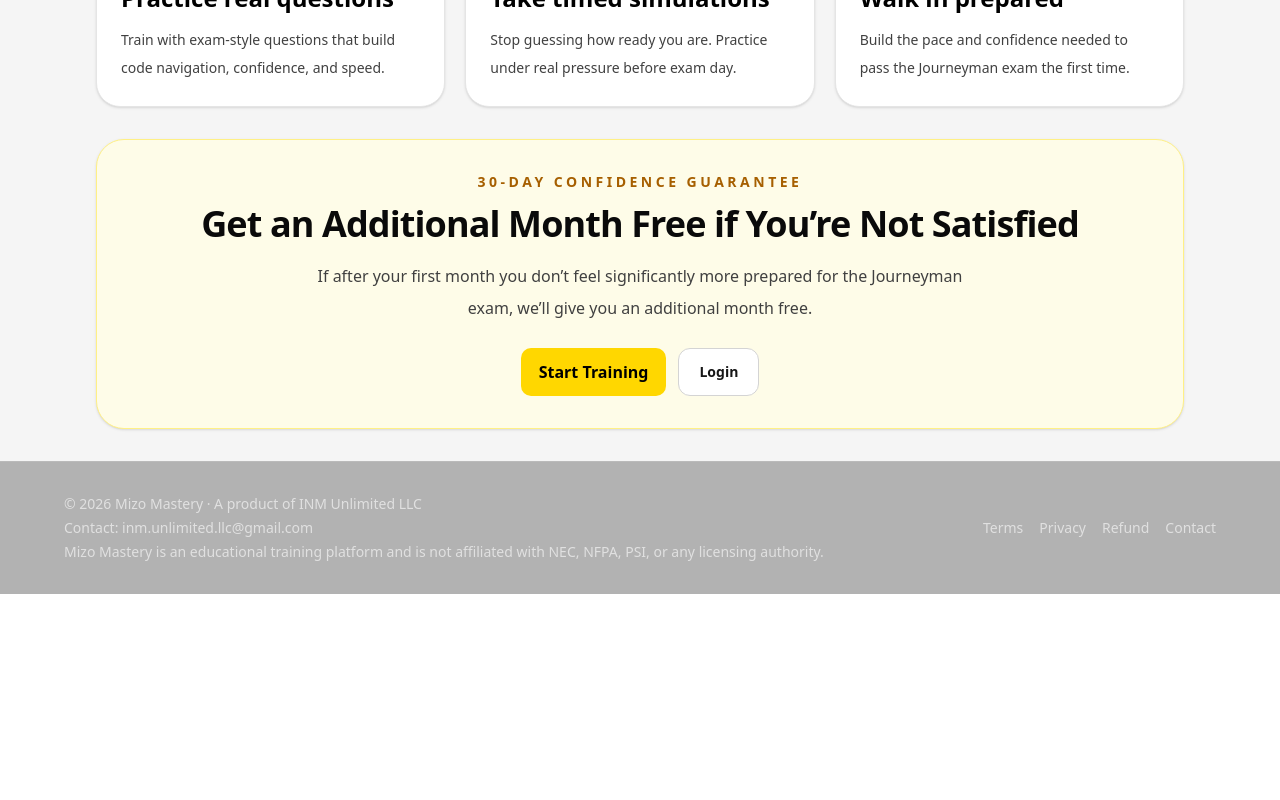
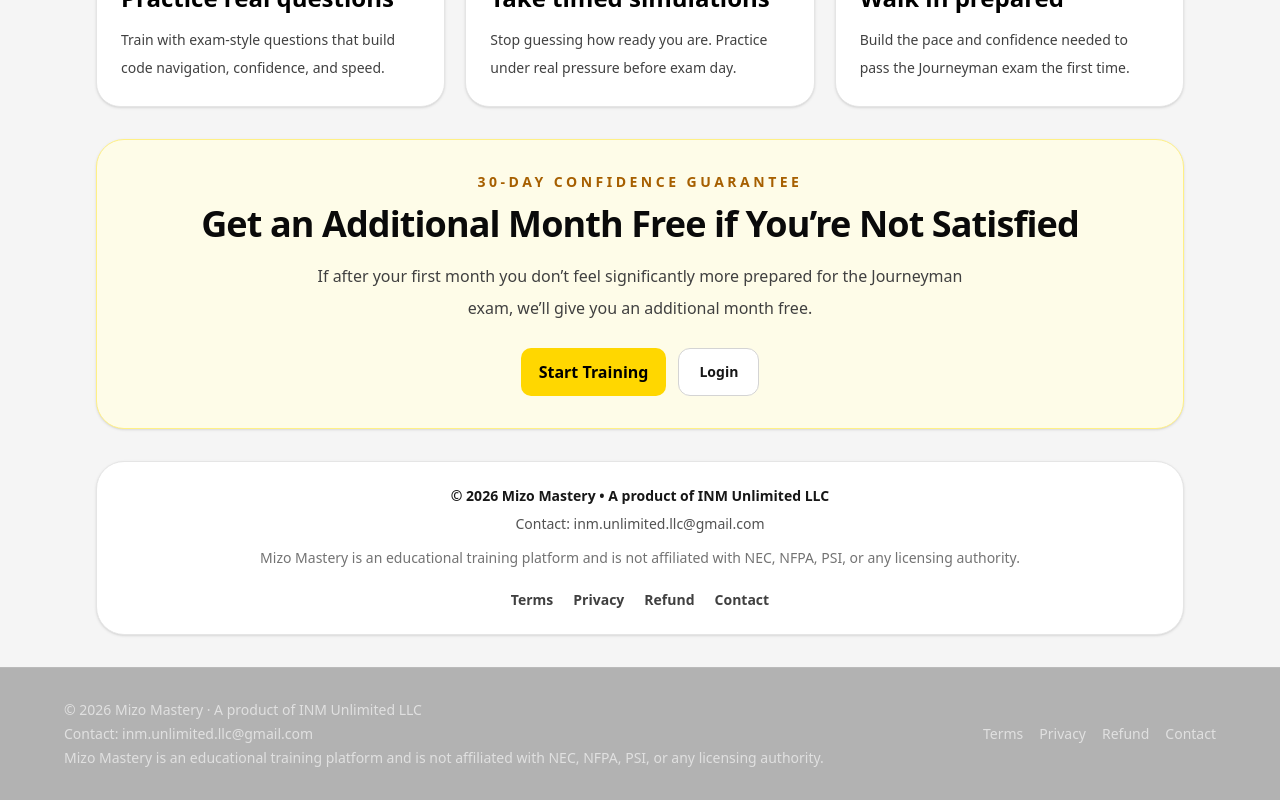
Before and after one commit to devaughndebouse-lgtm/mizo-web, a Next.js app: page / in a window 1280 px wide. Shown: the part 1364-2164 px from the top of the page. Before the commit the page ends 1958 px from the top, so only its background shows below. Built offline with nearby package versions, Linux system fonts and the light colour scheme.

Commit message:
Add footer legal links back to homepage

```diff
--- a/app/page.tsx
+++ b/app/page.tsx
@@ -277,6 +277,36 @@
             </Link>
           </div>
         </section>
+
+        <footer className="rounded-[28px] border border-neutral-200 bg-white px-5 py-6 text-center shadow-sm sm:px-8">
+          <p className="text-sm font-semibold text-neutral-900">
+            © 2026 Mizo Mastery • A product of INM Unlimited LLC
+          </p>
+
+          <p className="mt-2 text-sm text-neutral-600">
+            Contact: inm.unlimited.llc@gmail.com
+          </p>
+
+          <p className="mx-auto mt-3 max-w-3xl text-xs leading-6 text-neutral-500 sm:text-sm">
+            Mizo Mastery is an educational training platform and is not affiliated
+            with NEC, NFPA, PSI, or any licensing authority.
+          </p>
+
+          <div className="mt-5 flex flex-col items-center justify-center gap-3 text-sm font-bold text-neutral-700 sm:flex-row sm:flex-wrap sm:gap-5">
+            <Link href="/terms" className="hover:text-neutral-950">
+              Terms
+            </Link>
+            <Link href="/privacy" className="hover:text-neutral-950">
+              Privacy
+            </Link>
+            <Link href="/refund" className="hover:text-neutral-950">
+              Refund
+            </Link>
+            <Link href="/contact" className="hover:text-neutral-950">
+              Contact
+            </Link>
+          </div>
+        </footer>
       </div>
     </main>
   );
```
